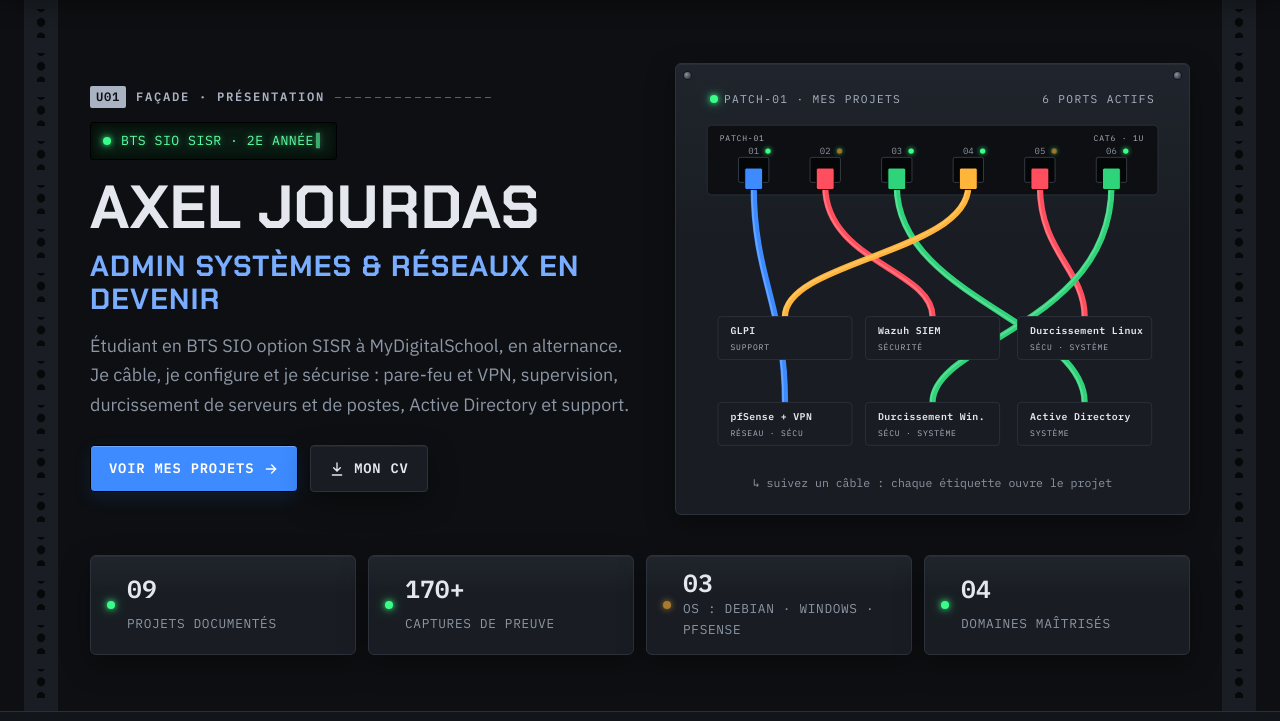
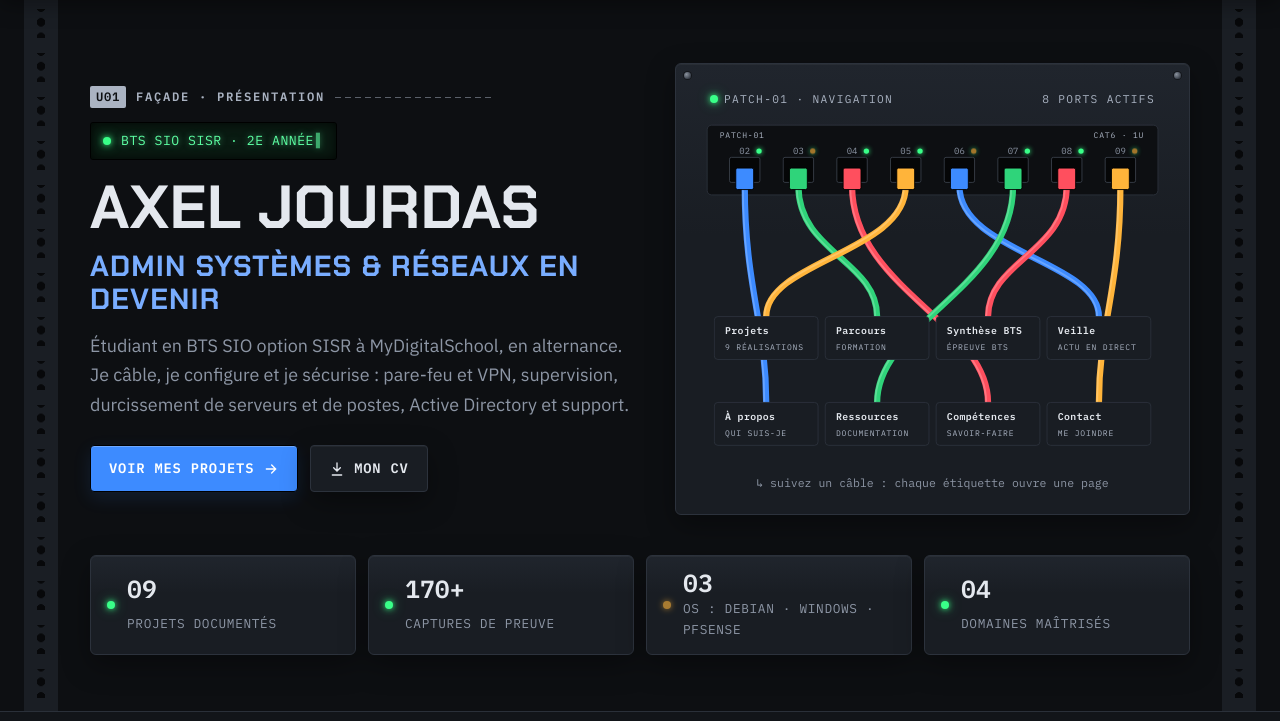
Before and after one commit to jourdas-axel/jourdas-axel.github.io, a plain HTML site: page index.html in a window 1280 px wide. Shown: the part 79-800 px from the top of the page. Drawn offline with Linux system fonts and the light colour scheme.

Commit message:
Accueil : le panneau de brassage relie maintenant les 8 pages du site

```diff
--- a/assets/css/style.css
+++ b/assets/css/style.css
@@ -258,6 +258,7 @@ code, kbd, pre { font-family: var(--font-mono); }
 .patch g.c2 .cable, .patch g.c2 .cable-shine { animation-delay: .15s; } .patch g.c3 .cable, .patch g.c3 .cable-shine { animation-delay: .3s; }
 .patch g.c4 .cable, .patch g.c4 .cable-shine { animation-delay: .45s; } .patch g.c5 .cable, .patch g.c5 .cable-shine { animation-delay: .6s; }
 .patch g.c6 .cable, .patch g.c6 .cable-shine { animation-delay: .75s; }
+.patch g.c7 .cable, .patch g.c7 .cable-shine { animation-delay: .9s; } .patch g.c8 .cable, .patch g.c8 .cable-shine { animation-delay: 1.05s; }
 .patch-hint { font-family: var(--font-mono); font-size: .72rem; color: var(--muted); text-align: center; margin: 6px 0 0; }
 @media (max-width: 900px) { .hero-grid { grid-template-columns: minmax(0, 1fr); } .hero { padding: 40px 0; } }
 
--- a/index.html
+++ b/index.html
@@ -28,46 +28,54 @@
       </div>
 
       <div class="card hero-panel reveal">
-        <div class="panel-head"><span><i class="led led--on"></i>PATCH-01 · mes projets</span><span>6 ports actifs</span></div>
+        <div class="panel-head"><span><i class="led led--on"></i>PATCH-01 · navigation</span><span>8 ports actifs</span></div>
         <div class="patch">
-          <svg viewBox="0 0 520 390" role="group" aria-label="Panneau de brassage : chaque câble mène à un projet">
+          <svg viewBox="0 0 520 390" role="group" aria-label="Panneau de brassage : chaque câble mène à une page du site">
             <!-- panneau -->
             <rect x="8" y="8" width="504" height="78" rx="5" fill="var(--bg)" stroke="var(--plate-edge)"/>
-            <text class="plabel" x="22" y="26">PATCH-01</text><text class="plabel" x="440" y="26">CAT6 · 1U</text>
-            <!-- ports + LED -->
+            <text class="plabel" x="22" y="22">PATCH-01</text><text class="plabel" x="440" y="22">CAT6 · 1U</text>
+            <!-- ports + LED (numéros identiques au menu) -->
             <g>
-              <text class="port-num" x="54" y="40">01</text><circle class="pled" cx="76" cy="37" r="3"/><rect class="jack" x="43" y="44" width="34" height="28" rx="2"/>
-              <text class="port-num" x="134" y="40">02</text><circle class="pled pled--act" cx="156" cy="37" r="3"/><rect class="jack" x="123" y="44" width="34" height="28" rx="2"/>
-              <text class="port-num" x="214" y="40">03</text><circle class="pled" cx="236" cy="37" r="3"/><rect class="jack" x="203" y="44" width="34" height="28" rx="2"/>
-              <text class="port-num" x="294" y="40">04</text><circle class="pled" cx="316" cy="37" r="3"/><rect class="jack" x="283" y="44" width="34" height="28" rx="2"/>
-              <text class="port-num" x="374" y="40">05</text><circle class="pled pled--act" cx="396" cy="37" r="3"/><rect class="jack" x="363" y="44" width="34" height="28" rx="2"/>
-              <text class="port-num" x="454" y="40">06</text><circle class="pled" cx="476" cy="37" r="3"/><rect class="jack" x="443" y="44" width="34" height="28" rx="2"/>
+              <text class="port-num" x="44" y="40">02</text><circle class="pled" cx="66" cy="37" r="3"/><rect class="jack" x="33" y="44" width="34" height="28" rx="2"/>
+              <text class="port-num" x="104" y="40">03</text><circle class="pled pled--act" cx="126" cy="37" r="3"/><rect class="jack" x="93" y="44" width="34" height="28" rx="2"/>
+              <text class="port-num" x="164" y="40">04</text><circle class="pled" cx="186" cy="37" r="3"/><rect class="jack" x="153" y="44" width="34" height="28" rx="2"/>
+              <text class="port-num" x="224" y="40">05</text><circle class="pled" cx="246" cy="37" r="3"/><rect class="jack" x="213" y="44" width="34" height="28" rx="2"/>
+              <text class="port-num" x="284" y="40">06</text><circle class="pled pled--act" cx="306" cy="37" r="3"/><rect class="jack" x="273" y="44" width="34" height="28" rx="2"/>
+              <text class="port-num" x="344" y="40">07</text><circle class="pled" cx="366" cy="37" r="3"/><rect class="jack" x="333" y="44" width="34" height="28" rx="2"/>
+              <text class="port-num" x="404" y="40">08</text><circle class="pled" cx="426" cy="37" r="3"/><rect class="jack" x="393" y="44" width="34" height="28" rx="2"/>
+              <text class="port-num" x="464" y="40">09</text><circle class="pled pled--act" cx="486" cy="37" r="3"/><rect class="jack" x="453" y="44" width="34" height="28" rx="2"/>
             </g>
             <!-- câbles (décor, sous les étiquettes) -->
             <g aria-hidden="true">
-              <g class="c1"><path class="cable" stroke="var(--c-reseau)" d="M60 76 C60 180, 95 210, 95 318"/><path class="cable-shine" d="M58 76 C58 180, 93 210, 93 318"/></g>
-              <g class="c2"><path class="cable" stroke="var(--c-securite)" d="M140 76 C140 160, 260 170, 260 222"/><path class="cable-shine" d="M138 76 C138 160, 258 170, 258 222"/></g>
-              <g class="c3"><path class="cable" stroke="var(--c-systeme)" d="M220 76 C220 200, 430 230, 430 318"/><path class="cable-shine" d="M218 76 C218 200, 428 230, 428 318"/></g>
-              <g class="c4"><path class="cable" stroke="var(--c-support)" d="M300 76 C300 150, 95 160, 95 222"/><path class="cable-shine" d="M298 76 C298 150, 93 160, 93 222"/></g>
-              <g class="c5"><path class="cable" stroke="var(--c-securite)" d="M380 76 C380 150, 430 170, 430 222"/><path class="cable-shine" d="M378 76 C378 150, 428 170, 428 222"/></g>
-              <g class="c6"><path class="cable" stroke="var(--c-systeme)" d="M460 76 C460 230, 260 250, 260 318"/><path class="cable-shine" d="M458 76 C458 230, 258 250, 258 318"/></g>
-              <rect class="plug" x="50" y="56" width="20" height="24" rx="2" fill="var(--c-reseau)"/>
-              <rect class="plug" x="130" y="56" width="20" height="24" rx="2" fill="var(--c-securite)"/>
-              <rect class="plug" x="210" y="56" width="20" height="24" rx="2" fill="var(--c-systeme)"/>
-              <rect class="plug" x="290" y="56" width="20" height="24" rx="2" fill="var(--c-support)"/>
-              <rect class="plug" x="370" y="56" width="20" height="24" rx="2" fill="var(--c-securite)"/>
-              <rect class="plug" x="450" y="56" width="20" height="24" rx="2" fill="var(--c-systeme)"/>
+              <g class="c1"><path class="cable" stroke="var(--c-reseau)" d="M50 76 C50 190, 74 230, 74 318"/><path class="cable-shine" d="M48 76 C48 190, 72 230, 72 318"/></g>
+              <g class="c2"><path class="cable" stroke="var(--c-systeme)" d="M110 76 C110 150, 198 160, 198 222"/><path class="cable-shine" d="M108 76 C108 150, 196 160, 196 222"/></g>
+              <g class="c3"><path class="cable" stroke="var(--c-securite)" d="M170 76 C170 190, 322 230, 322 318"/><path class="cable-shine" d="M168 76 C168 190, 320 230, 320 318"/></g>
+              <g class="c4"><path class="cable" stroke="var(--c-support)" d="M230 76 C230 150, 74 160, 74 222"/><path class="cable-shine" d="M228 76 C228 150, 72 160, 72 222"/></g>
+              <g class="c5"><path class="cable" stroke="var(--c-reseau)" d="M290 76 C290 150, 446 160, 446 222"/><path class="cable-shine" d="M288 76 C288 150, 444 160, 444 222"/></g>
+              <g class="c6"><path class="cable" stroke="var(--c-systeme)" d="M350 76 C350 190, 198 230, 198 318"/><path class="cable-shine" d="M348 76 C348 190, 196 230, 196 318"/></g>
+              <g class="c7"><path class="cable" stroke="var(--c-securite)" d="M410 76 C410 150, 322 160, 322 222"/><path class="cable-shine" d="M408 76 C408 150, 320 160, 320 222"/></g>
+              <g class="c8"><path class="cable" stroke="var(--c-support)" d="M470 76 C470 190, 446 230, 446 318"/><path class="cable-shine" d="M468 76 C468 190, 444 230, 444 318"/></g>
+              <rect class="plug" x="40" y="56" width="20" height="24" rx="2" fill="var(--c-reseau)"/>
+              <rect class="plug" x="100" y="56" width="20" height="24" rx="2" fill="var(--c-systeme)"/>
+              <rect class="plug" x="160" y="56" width="20" height="24" rx="2" fill="var(--c-securite)"/>
+              <rect class="plug" x="220" y="56" width="20" height="24" rx="2" fill="var(--c-support)"/>
+              <rect class="plug" x="280" y="56" width="20" height="24" rx="2" fill="var(--c-reseau)"/>
+              <rect class="plug" x="340" y="56" width="20" height="24" rx="2" fill="var(--c-systeme)"/>
+              <rect class="plug" x="400" y="56" width="20" height="24" rx="2" fill="var(--c-securite)"/>
+              <rect class="plug" x="460" y="56" width="20" height="24" rx="2" fill="var(--c-support)"/>
             </g>
-            <!-- étiquettes : chacune ouvre un projet -->
-            <a href="projets/pfsense-vpn.html" aria-label="Projet pfSense et VPN"><rect class="tagbox" x="20" y="318" width="150" height="48" rx="4"/><text class="lbl" x="34" y="338">pfSense + VPN</text><text class="plabel" x="34" y="355">RÉSEAU · SÉCU</text></a>
-            <a href="projets/wazuh-siem.html" aria-label="Projet Wazuh"><rect class="tagbox" x="185" y="222" width="150" height="48" rx="4"/><text class="lbl" x="199" y="242">Wazuh SIEM</text><text class="plabel" x="199" y="259">SÉCURITÉ</text></a>
-            <a href="projets/active-directory.html" aria-label="Projet Active Directory"><rect class="tagbox" x="355" y="318" width="150" height="48" rx="4"/><text class="lbl" x="369" y="338">Active Directory</text><text class="plabel" x="369" y="355">SYSTÈME</text></a>
-            <a href="projets/glpi.html" aria-label="Projet GLPI"><rect class="tagbox" x="20" y="222" width="150" height="48" rx="4"/><text class="lbl" x="34" y="242">GLPI</text><text class="plabel" x="34" y="259">SUPPORT</text></a>
-            <a href="projets/durcissement-linux.html" aria-label="Projet durcissement Linux"><rect class="tagbox" x="355" y="222" width="150" height="48" rx="4"/><text class="lbl" x="369" y="242">Durcissement Linux</text><text class="plabel" x="369" y="259">SÉCU · SYSTÈME</text></a>
-            <a href="projets/durcissement-windows.html" aria-label="Projet durcissement Windows"><rect class="tagbox" x="185" y="318" width="150" height="48" rx="4"/><text class="lbl" x="199" y="338">Durcissement Win.</text><text class="plabel" x="199" y="355">SÉCU · SYSTÈME</text></a>
+            <!-- étiquettes : chacune ouvre une page du site -->
+            <a href="about.html" aria-label="Page À propos"><rect class="tagbox" x="16" y="318" width="116" height="48" rx="4"/><text class="lbl" x="28" y="338">À propos</text><text class="plabel" x="28" y="355">QUI SUIS-JE</text></a>
+            <a href="bts_sio.html" aria-label="Page Parcours"><rect class="tagbox" x="140" y="222" width="116" height="48" rx="4"/><text class="lbl" x="152" y="242">Parcours</text><text class="plabel" x="152" y="259">FORMATION</text></a>
+            <a href="competences.html" aria-label="Page Compétences"><rect class="tagbox" x="264" y="318" width="116" height="48" rx="4"/><text class="lbl" x="276" y="338">Compétences</text><text class="plabel" x="276" y="355">SAVOIR-FAIRE</text></a>
+            <a href="projects.html" aria-label="Page Projets"><rect class="tagbox" x="16" y="222" width="116" height="48" rx="4"/><text class="lbl" x="28" y="242">Projets</text><text class="plabel" x="28" y="259">9 RÉALISATIONS</text></a>
+            <a href="veille.html" aria-label="Page Veille"><rect class="tagbox" x="388" y="222" width="116" height="48" rx="4"/><text class="lbl" x="400" y="242">Veille</text><text class="plabel" x="400" y="259">ACTU EN DIRECT</text></a>
+            <a href="documentation.html" aria-label="Page Ressources"><rect class="tagbox" x="140" y="318" width="116" height="48" rx="4"/><text class="lbl" x="152" y="338">Ressources</text><text class="plabel" x="152" y="355">DOCUMENTATION</text></a>
+            <a href="synthese.html" aria-label="Page Synthèse BTS"><rect class="tagbox" x="264" y="222" width="116" height="48" rx="4"/><text class="lbl" x="276" y="242">Synthèse BTS</text><text class="plabel" x="276" y="259">ÉPREUVE BTS</text></a>
+            <a href="contact.html" aria-label="Page Contact"><rect class="tagbox" x="388" y="318" width="116" height="48" rx="4"/><text class="lbl" x="400" y="338">Contact</text><text class="plabel" x="400" y="355">ME JOINDRE</text></a>
           </svg>
         </div>
-        <p class="patch-hint">↳ suivez un câble : chaque étiquette ouvre le projet</p>
+        <p class="patch-hint">↳ suivez un câble : chaque étiquette ouvre une page</p>
       </div>
     </div>
 
```
